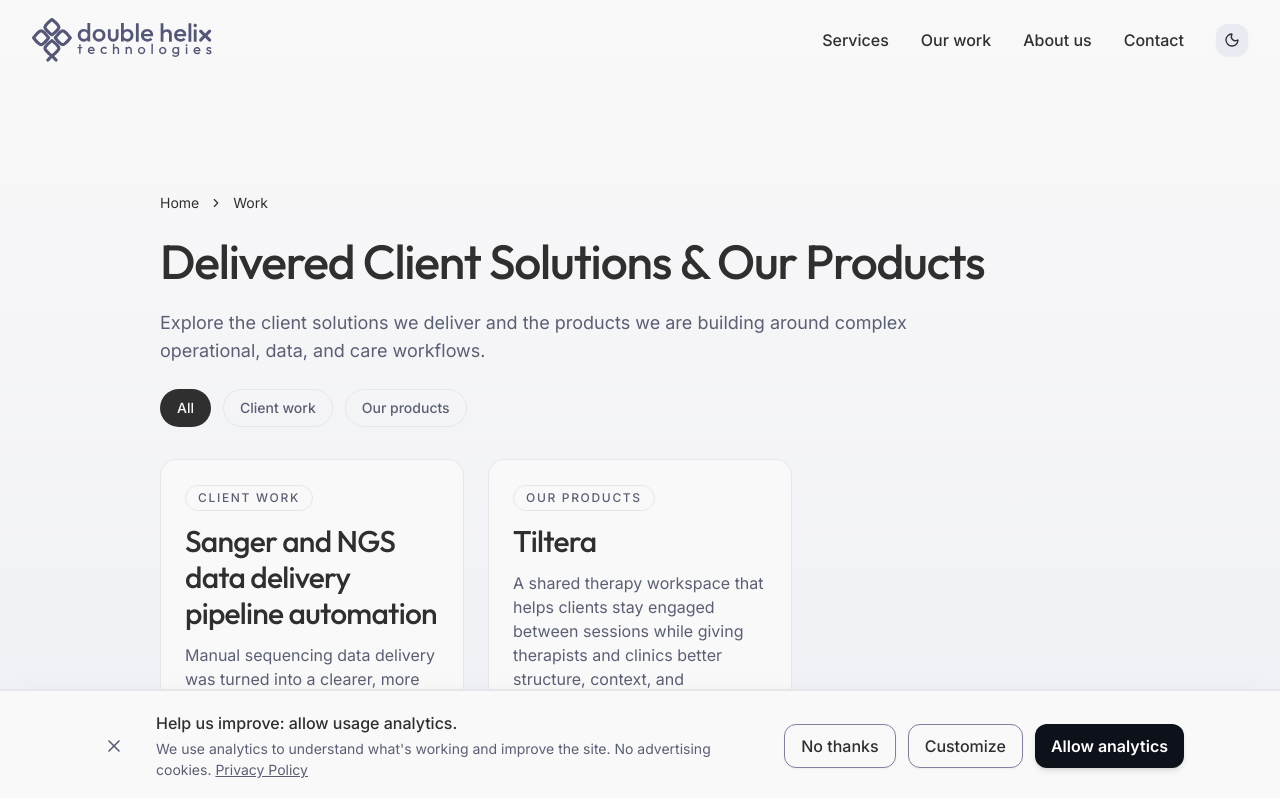
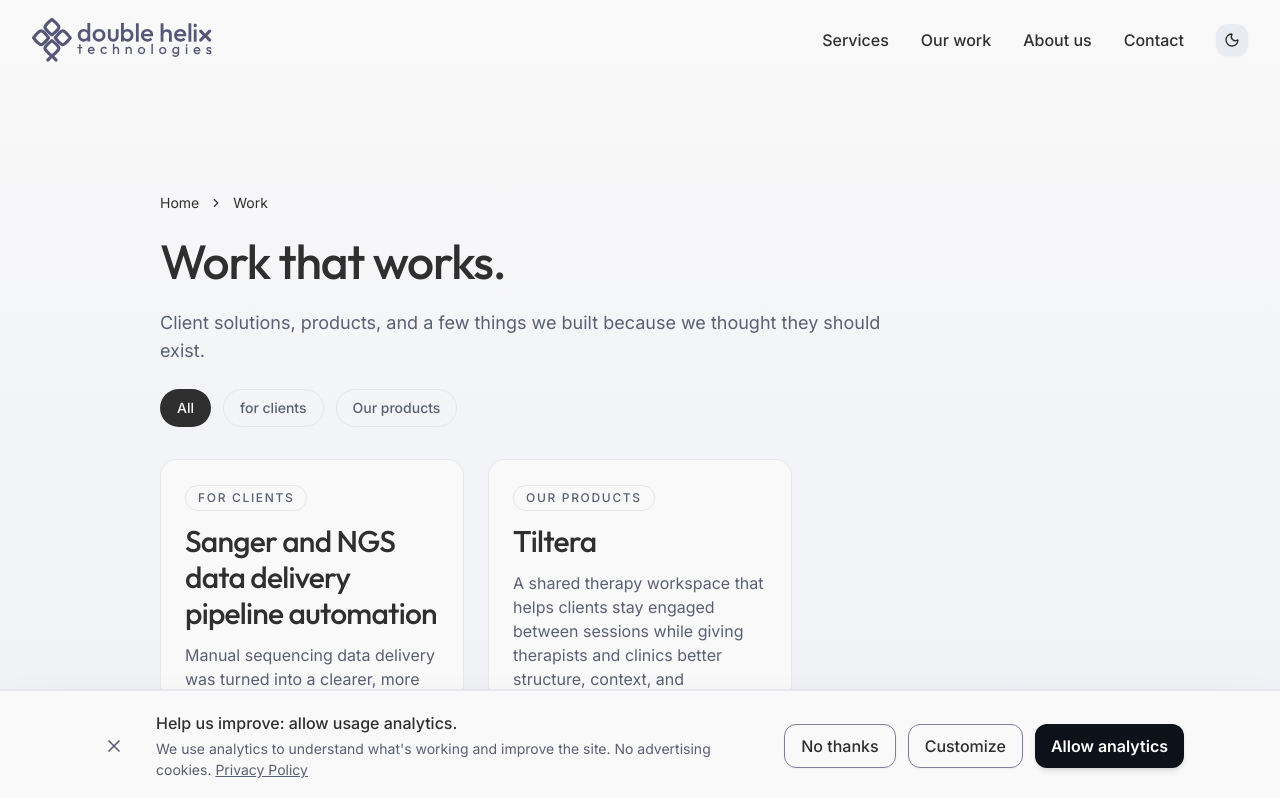
Before and after one commit to Double-Helix-Technologies/Double-Helix-Technologies.github.io, a Next.js app: page /work in a window 1280 px wide. Shown: the top 798 px of the page. Built offline with nearby package versions, Linux system fonts and the light colour scheme.

Commit message:
Update /work/ hero copy and rename client work tag to "for clients"
Co-Authored-By: Claude Sonnet 5 <noreply@anthropic.com>

```diff
--- a/app/data/work.ts
+++ b/app/data/work.ts
@@ -1,6 +1,6 @@
 export type ClientSolutionStatus = 'completed' | 'ongoing';
 export type ProductStatus = 'live' | 'pilot' | 'in-development';
-export type WorkTag = 'Client work' | 'Our products';
+export type WorkTag = 'for clients' | 'Our products';
 
 export interface Customer {
   name: string;
@@ -249,7 +249,7 @@ export function getWorkListItems(): WorkListItem[] {
   return [
     ...clientSolutions.map((solution) => ({
       slug: solution.slug,
-      tag: 'Client work' as const,
+      tag: 'for clients' as const,
       title: solution.title,
       preview: solution.preview,
       metaLabel: 'Outcome',
--- a/app/work/WorkShowcase.tsx
+++ b/app/work/WorkShowcase.tsx
@@ -10,10 +10,10 @@ type WorkShowcaseProps = {
   items: WorkListItem[];
 };
 
-const FILTERS: Array<WorkTag | 'All'> = ['All', 'Client work', 'Our products'];
+const FILTERS: Array<WorkTag | 'All'> = ['All', 'for clients', 'Our products'];
 
 const ACCENT: Record<WorkTag, { border: string; bg: string; glow: string }> = {
-  'Client work': {
+  'for clients': {
     border: 'border-accent-digital-blue/20',
     bg: 'bg-accent-digital-blue/10',
     glow: 'rgba(51, 130, 239, 0.22)'
--- a/app/work/page.tsx
+++ b/app/work/page.tsx
@@ -86,10 +86,9 @@ export default function WorkPage() {
               </BreadcrumbList>
             </Breadcrumb>
 
-            <h1 className="section-heading max-w-4xl">Delivered Client Solutions &amp; Our Products</h1>
+            <h1 className="section-heading max-w-4xl">Work that works.</h1>
             <p className="max-w-3xl text-lg text-text-secondary">
-              Explore the client solutions we deliver and the products we are building around complex operational,
-              data, and care workflows.
+              Client solutions, products, and a few things we built because we thought they should exist.
             </p>
 
             <div className="mt-12">
```
